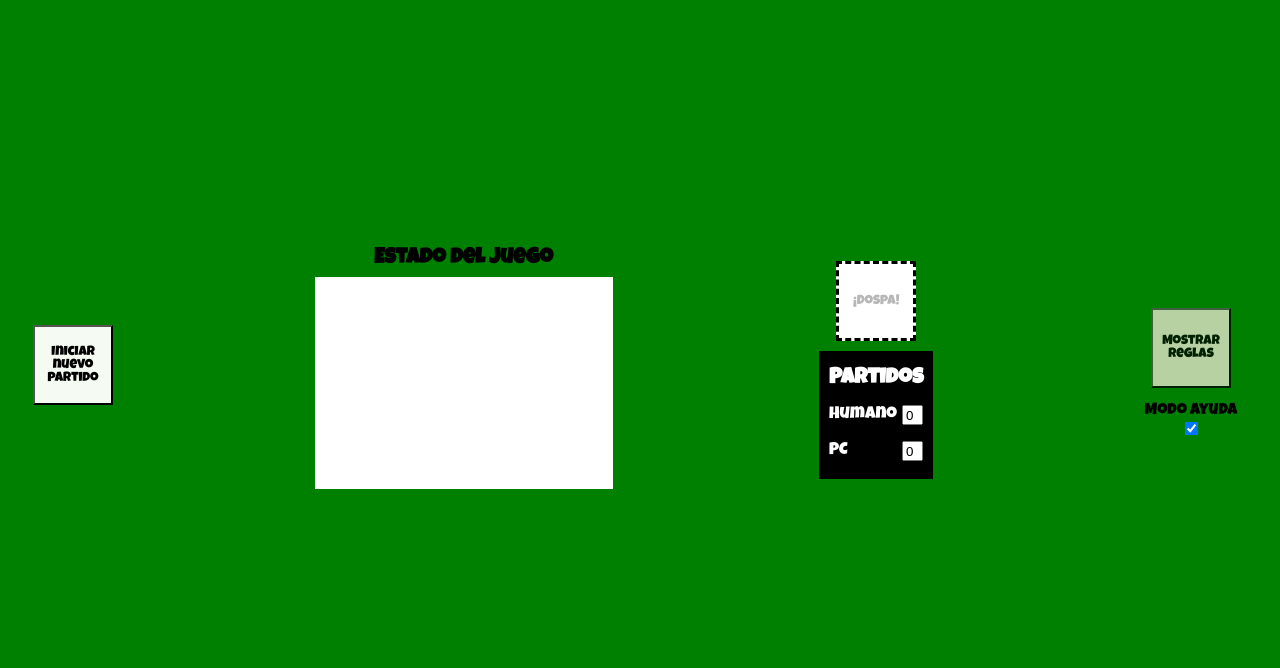
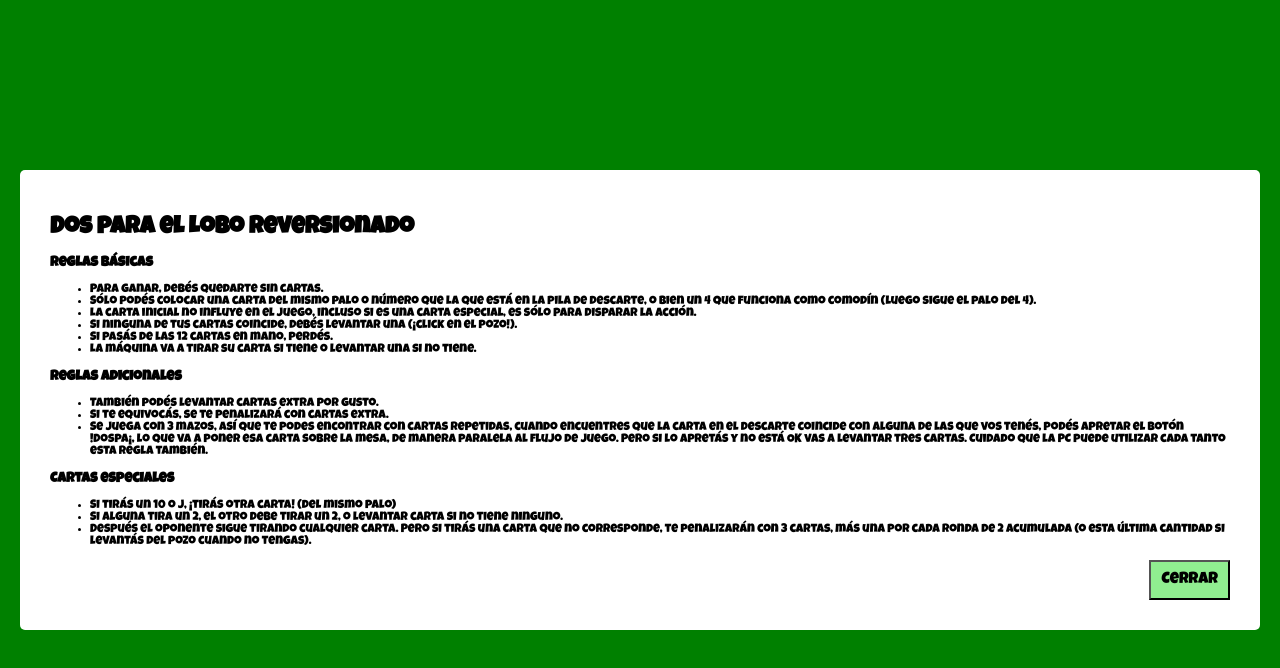
Before and after one commit to MarianoBF/dospa, a plain HTML site: page index.html in a window 1280 px wide. Both pictures are taken after a click on the button "Mostrar Reglas". Drawn offline with Linux system fonts and the light colour scheme.

Commit message:
move rules to modal

```diff
--- a/index.html
+++ b/index.html
@@ -16,7 +16,6 @@
   <div id="humanContainer" class="cardContainer"></div>
 
   <div class="menu">
-
     <button class="playButton" id="start">Iniciar nuevo partido</button>
 
     <div class="messageContainer">
@@ -29,11 +28,11 @@
       </div>
     </div>
     <div id="potContainer" class="potContainer">
-      <img src="images/back.png">
+      <img src="images/back.png" />
       <p>Pozo</p>
     </div>
     <div id="discardContainer" class="potContainer">
-      <img id="discardImage" src="images/back.png">
+      <img id="discardImage" src="images/back.png" />
       <p>Descarte</p>
     </div>
     <div class="messageContainer">
@@ -45,7 +44,7 @@
         </label>
         <label>PC
           <input class="counter" id="pcMatchCounter" type="text" value="0" readonly />
-        </label>
+          </input>
       </div>
     </div>
     <div class="rulesHelpContainer">
@@ -55,6 +54,67 @@
     </div>
   </div>
   <div id="pcContainer" class="cardContainer"></div>
+
+  <!-- MODAL -->
+  <div class="modal" id="modal">
+    <div class="modalContainer">
+      <h1>Dos para el Lobo reversionado</h1>
+      <h3>Reglas básicas</h3>
+      <ul>
+        <li>Para ganar, debés quedarte sin cartas.</li>
+        <li>
+          Sólo podés colocar una carta del mismo palo o número que la que está
+          en la pila de descarte, o bien un 4 que funciona como comodín (luego
+          sigue el palo del 4).
+        </li>
+        <li>
+          La carta inicial no influye en el juego, incluso si es una carta
+          especial, es sólo para disparar la acción.
+        </li>
+        <li>
+          Si ninguna de tus cartas coincide, debés levantar una (¡click en el
+          pozo!).
+        </li>
+        <li>Si pasás de las 12 cartas en mano, perdés.</li>
+        <li>
+          La máquina va a tirar su carta si tiene o levantar una si no tiene.
+        </li>
+      </ul>
+
+      <h3>Reglas adicionales</h3>
+      <ul>
+        <li>También podés levantar cartas extra por gusto.</li>
+        <li>Si te equivocás, se te penalizará con cartas extra.</li>
+        <li>
+          Se juega con 3 mazos, así que te podes encontrar con cartas
+          repetidas, cuando encuentres que la carta en el descarte coincide
+          con alguna de las que vos tenés, podés apretar el botón !Dospa¡, lo
+          que va a poner esa carta sobre la mesa, de manera paralela al flujo
+          de juego. Pero si lo apretás y no está OK vas a levantar tres
+          cartas. Cuidado que la PC puede utilizar cada tanto esta regla
+          también.
+        </li>
+      </ul>
+
+      <h3>Cartas especiales</h3>
+      <ul>
+        <li>Si tirás un 10 o J, ¡tirás otra carta! (del mismo palo)</li>
+        <li>
+          Si alguna tira un 2, el otro debe tirar un 2, o levantar carta si no
+          tiene ninguno.
+        </li>
+        <li>
+          Después el oponente sigue tirando cualquier carta. Pero si tirás una
+          carta que no corresponde, te penalizarán con 3 cartas, más una por
+          cada ronda de 2 acumulada (o esta última cantidad si levantás del
+          pozo cuando no tengas).
+        </li>
+      </ul>
+
+      <button class="modalClose" id="modalClose">Cerrar</button>
+    </div>
+  </div>
+
   <script src="./scripts/functions.js"></script>
   <script src="./scripts/classes/Player/Player.js"></script>
   <script src="./scripts/classes/Player/HumanPlayer.js"></script>
--- a/scripts/functions.js
+++ b/scripts/functions.js
@@ -22,9 +22,9 @@ async function getDecks() {
 
 function drawCards(cartas, container, type) {
   if (cartas.length) {
-    if (debug) console.log(cartas)
+    if (debug) console.log(cartas);
     if (container == humanContainer) {
-      cartas.sort((a,b)=>a.code>b.code?1:-1)
+      cartas.sort((a, b) => (a.code > b.code ? 1 : -1));
     }
     cartas.forEach((carta) => {
       let img = document.createElement("IMG");
@@ -40,22 +40,22 @@ function drawCards(cartas, container, type) {
   }
 }
 
-function showRules() {
-  alert(
-    `Dos para el Lobo recauchutado.
-      Para ganar, debés quedarte sin cartas.
-      La carta inicial no influye en el juego, incluso si es una carta especial, es sólo para disparar la acción.
-      Sólo podés colocar una carta del mismo palo o número que la que está en la pila de descarte, o bien un 4 que funciona como comodín (luego sigue el palo del 4).
-      Si tirás un 10 o J, ¡tirás otra carta! (del mismo palo)
-      Si alguna tira un 2, el otro debe tirar un 2, o levantar carta si no tiene ninguno. Después el oponente sigue tirando cualquier carta. Pero si tirás una carta que no corresponde, te penalizarán con 3 cartas, más una por cada ronda de 2 acumulada (o esta última cantidad si levantás del pozo cuando no tengas).
-      Si ninguna de tus cartas coincide, debés levantar una (¡click en el pozo!).
-      También podés levantar por gusto.
-      La máquina va a tirar su carta si tiene o levantar una si no tiene.
-      Si te equivocás, se te penalizará con cartas extra.
-      Si pasás de las 12 cartas en mano, perdés.
-      Se juega con 3 mazos, así que te podes encontrar con cartas repetidas, cuando encuentres que la carta en el descarte coincide con alguna de las que vos tenés, podés apretar el botón !Dospa¡, lo que va a poner esa carta sobre la mesa, de manera paralela al flujo de juego. Pero si lo apretás y no está OK vas a levantar tres cartas. Cuidado que la PC puede utilizar cada tanto esta regla también.`
-  );
-}
+// function showRules() {
+//   alert(
+//     `Dos para el Lobo recauchutado.
+//       Para ganar, debés quedarte sin cartas.
+//       La carta inicial no influye en el juego, incluso si es una carta especial, es sólo para disparar la acción.
+//       Sólo podés colocar una carta del mismo palo o número que la que está en la pila de descarte, o bien un 4 que funciona como comodín (luego sigue el palo del 4).
+//       Si tirás un 10 o J, ¡tirás otra carta! (del mismo palo)
+//       Si alguna tira un 2, el otro debe tirar un 2, o levantar carta si no tiene ninguno. Después el oponente sigue tirando cualquier carta. Pero si tirás una carta que no corresponde, te penalizarán con 3 cartas, más una por cada ronda de 2 acumulada (o esta última cantidad si levantás del pozo cuando no tengas).
+//       Si ninguna de tus cartas coincide, debés levantar una (¡click en el pozo!).
+//       También podés levantar por gusto.
+//       La máquina va a tirar su carta si tiene o levantar una si no tiene.
+//       Si te equivocás, se te penalizará con cartas extra.
+//       Si pasás de las 12 cartas en mano, perdés.
+//       Se juega con 3 mazos, así que te podes encontrar con cartas repetidas, cuando encuentres que la carta en el descarte coincide con alguna de las que vos tenés, podés apretar el botón !Dospa¡, lo que va a poner esa carta sobre la mesa, de manera paralela al flujo de juego. Pero si lo apretás y no está OK vas a levantar tres cartas. Cuidado que la PC puede utilizar cada tanto esta regla también.`
+//   );
+// }
 
 function checkCard(card, ref) {
   if (match.endedPickUp) {
@@ -73,3 +73,14 @@ function checkCard(card, ref) {
     return false;
   }
 }
+
+function showRulesModal() {
+  let modal = document.getElementById("modal");
+  let closeModal = document.getElementById("modalClose");
+
+  modal.classList.add("openModal");
+
+  closeModal.addEventListener("click", () => {
+    modal.classList.remove("openModal");
+  });
+}
--- a/scripts/index.js
+++ b/scripts/index.js
@@ -26,7 +26,7 @@ const cardsBack = "./images/back.png";
 
 //Event listeners
 dospa.addEventListener("click", () => Human.dospa());
-rules.addEventListener("click", showRules);
+rules.addEventListener("click", () => showRulesModal());
 start.addEventListener("click", () => match.startRound());
 pot.addEventListener("click", () => match.playGetFromPot());
 helpModeSelector.addEventListener("change", () => {
--- a/styles.css
+++ b/styles.css
@@ -173,6 +173,49 @@ body {
   flex-wrap: wrap;
 }
 
+/* MODAL */
+
+.modal {
+  position: fixed;
+  width: 100vw;
+  height: 100vh;
+  opacity: 0;
+  visibility: hidden;
+  transition: all 0.3s ease;
+  top: 0;
+  left: 0;
+  display: flex;
+  align-items: center;
+  justify-content: center;
+}
+
+.openModal {
+  visibility: visible;
+  opacity: 1;
+  transition-delay: 0s;
+}
+
+.modalContainer {
+  border-radius: 5px;
+  background: #fff;
+  position: relative;
+  min-width: 40vw;
+  padding: 30px;
+  font-size: 12px;
+  margin: 20px;
+}
+
+.modalClose {
+  display: block;
+  margin-left: auto;
+  color: black;
+  font-family: "Luckiest Guy", sans-serif;
+  font-size: 16px;
+  padding: 10px;
+  background: lightgreen;
+}
+
+
 @media (min-width: 768px) {
 
   .menu {
```
